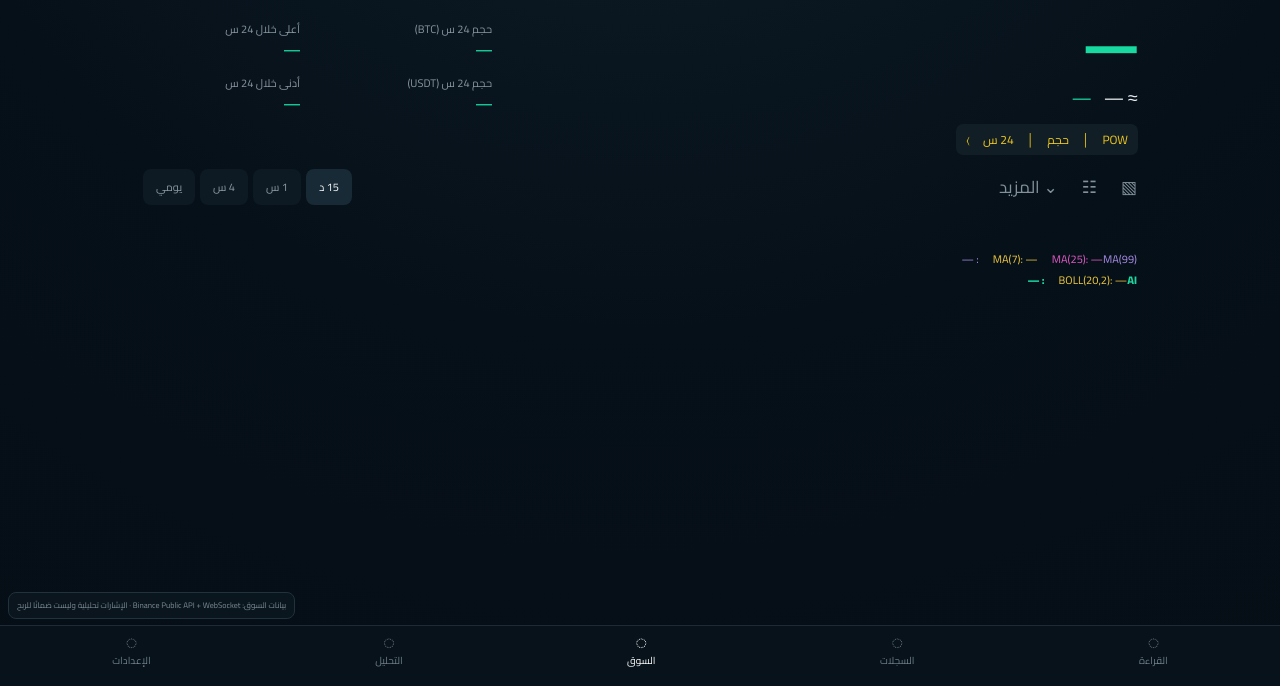
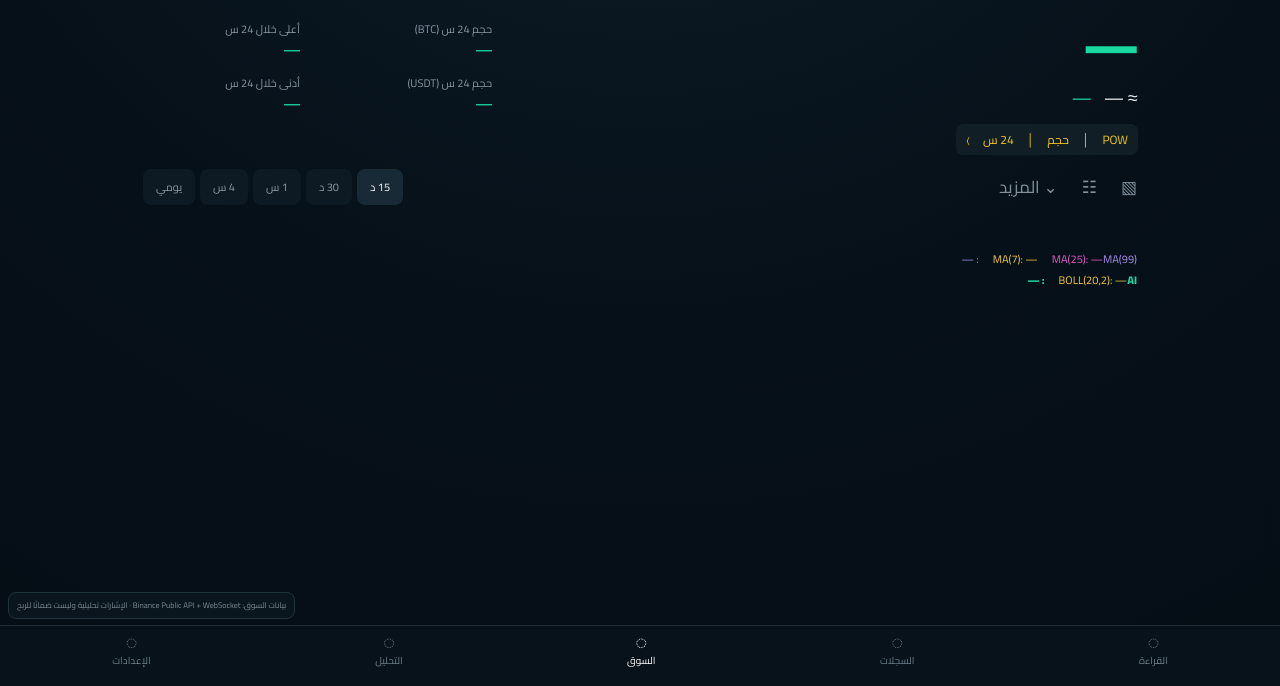
Before and after one commit to radfan243/radfan-, a website: page index.html in a window 1280 px wide. Shown: the part 114-800 px from the top of the page. Drawn offline with Linux system fonts and the light colour scheme; no server answers.

Commit message:
Add 30m timeframe without changing existing trading engine

```diff
--- a/index.html
+++ b/index.html
@@ -16,7 +16,7 @@
 <main class="exchange-main">
 <section class="quote-head"><div><b id="assetPrice">—</b><div class="quote-sub"><span id="assetUsd">≈ —</span><span id="assetChange">—</span></div></div><div class="quote-stats"><div><span>حجم 24 س (BTC)</span><b id="volBtc">—</b></div><div><span>أعلى خلال 24 س</span><b id="high24">—</b></div><div><span>حجم 24 س (USDT)</span><b id="volUsdt">—</b></div><div><span>أدنى خلال 24 س</span><b id="low24">—</b></div></div></section>
 <section class="quick-row"><span class="quick-chip">POW</span><span>│</span><span>حجم</span><span>│</span><span>24 س</span><span>〉</span></section>
-<section class="chart-area"><div class="chart-toolbar"><div class="chart-tools-left"><span>▧</span><span>☷</span><span>⌄ المزيد</span></div><div class="timeframes"><button class="tf active" data-interval="15m">15 د</button><button class="tf" data-interval="1h">1 س</button><button class="tf" data-interval="4h">4 س</button><button class="tf" data-interval="1d">يومي</button></div></div><div class="indicator-readout"><span id="maReadout">MA(7): —</span><span id="ma25Readout">MA(25): —</span><span id="ma99Readout">MA(99): —</span><br><span id="bollReadout">BOLL(20,2): —</span><span id="signalReadout">AI: —</span></div><div class="chart-panel"><canvas id="chart" height="480"></canvas></div><div class="chart-legend"><span>● MA</span><span>● BOLL</span><span>● VOL</span><span id="engineState">LIVE · Binance</span><span id="updatedAt">—</span></div></section>
+<section class="chart-area"><div class="chart-toolbar"><div class="chart-tools-left"><span>▧</span><span>☷</span><span>⌄ المزيد</span></div><div class="timeframes"><button class="tf active" data-interval="15m">15 د</button><button class="tf" data-interval="30m">30 د</button><button class="tf" data-interval="1h">1 س</button><button class="tf" data-interval="4h">4 س</button><button class="tf" data-interval="1d">يومي</button></div></div><div class="indicator-readout"><span id="maReadout">MA(7): —</span><span id="ma25Readout">MA(25): —</span><span id="ma99Readout">MA(99): —</span><br><span id="bollReadout">BOLL(20,2): —</span><span id="signalReadout">AI: —</span></div><div class="chart-panel"><canvas id="chart" height="480"></canvas></div><div class="chart-legend"><span>● MA</span><span>● BOLL</span><span>● VOL</span><span id="engineState">LIVE · Binance</span><span id="updatedAt">—</span></div></section>
 <section class="performance-row" id="tickerGrid"></section>
 <section class="orderbook-panel"><div class="book-tabs"><button class="active">دفتر الطلبات</button><button>التداولات</button><button>مخطط الطلبات</button><button>الشبكة</button></div><div class="book-ratio"><span id="askRatio">—</span><div><i id="askBar"></i><i id="bidBar"></i></div><span id="bidRatio">—</span></div><div class="book-head"><span>الكمية (BTC)</span><span>سعر البيع (USDT)</span><span>سعر الشراء (USDT)</span><span>الكمية (BTC)</span></div><div id="orderBook" class="book-grid"><div>جاري تحميل دفتر الطلبات الحقيقي…</div></div></section>
 <section class="signal-mini signal-card wait" id="signalCard"><div class="signal-icon" id="signalIcon">◎</div><div class="signal-copy"><span class="eyebrow">GOLDAN AI · LIVE</span><h2 id="signalText">تحليل…</h2><p id="signalReason">نجمع إشارات السوق الحقيقية.</p></div><div class="confidence"><b id="confidence">—</b><span>قوة الإشارة</span></div></section>
```
